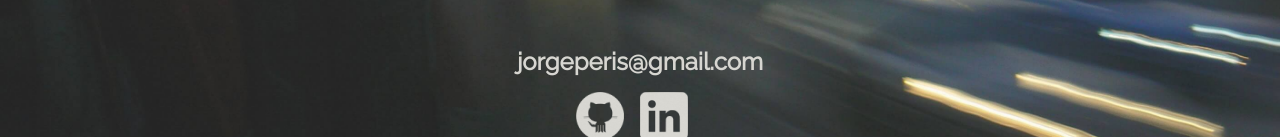
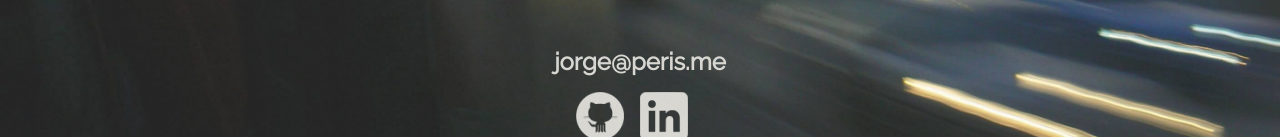
Before and after one commit to jorgeperis/jorgeperis.github.io, a plain HTML site: page index.html in a window 1280 px wide. Shown: the part 644-781 px from the top of the page. Drawn offline with Linux system fonts and the light colour scheme.

Commit message:
Update email

```diff
--- a/index.html
+++ b/index.html
@@ -31,7 +31,7 @@
 
         <div class="email-and-social">
           <div class="email center link">
-            <a href="mailto:jorgeperis@gmail.com">jorgeperis@gmail.com</a>
+            <a href="mailto:jorge@peris.me">jorge@peris.me</a>
           </div>
 
           <div class="social">
```
